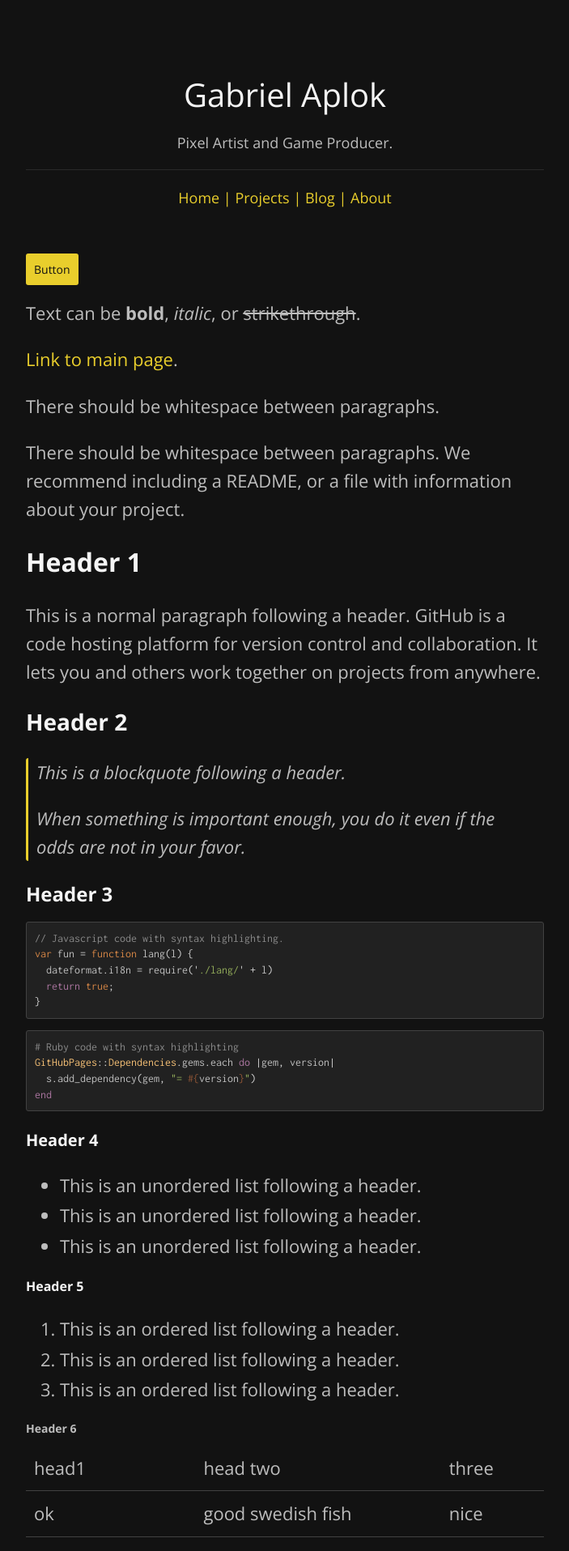
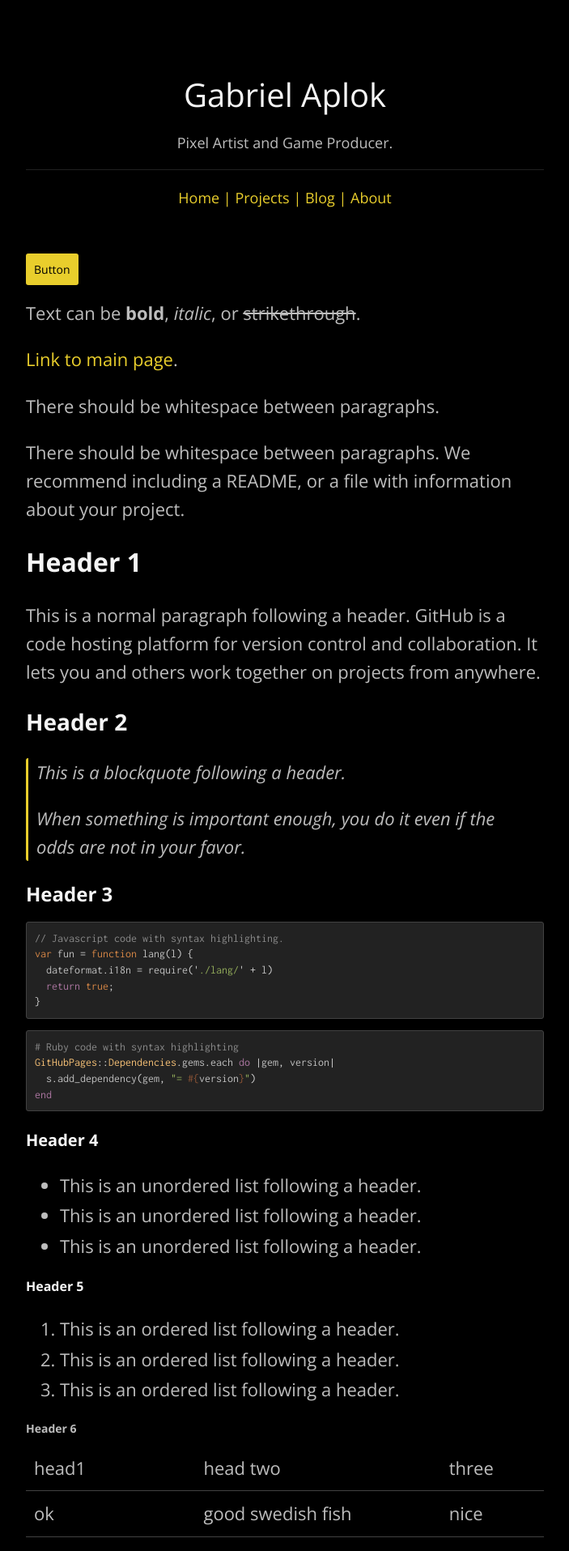
Before and after one commit to gabriel-aplok/gabriel-aplok.github.io, a Jekyll site: the page built from design/index.md, in a window 1280 px wide. Shown: the top 1915 px of the page at 81% size, without its empty margins (288-991 px from the left). Built offline with Jekyll 4.4.1, drawn with Linux system fonts in a browser that asks for light colours; comment, search, counter and statistics services are not loaded.

Commit message:
Some changes in css

```diff
--- a/assets/css/style.scss
+++ b/assets/css/style.scss
@@ -8,10 +8,11 @@
 * {
 	max-width: 100%;
 	max-height: 100%;
+	scroll-behavior: smooth;
 }
 
-$background-color: #121212;
-$background-code-color: #212121;
+$background-color: #000000; //121212
+$background-code-color: #222222; //212121
 $background-footer-color: #020202;
 $text-color: #BDBDBD;
 $heading-color: #F5F5F5;
@@ -31,6 +32,7 @@ body {
 	color: $text-color;
 	font-family: "Open Sans", Arial, sans-serif;
 	line-height: 1.6;
+	box-sizing: border-box;
 }
 
 @media (min-width: map-get($breakpoints, xs)) {
```
